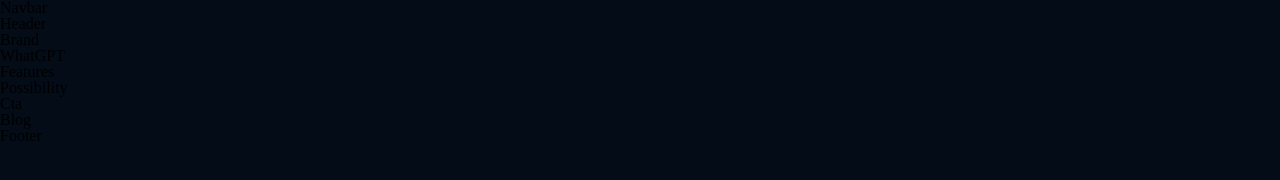
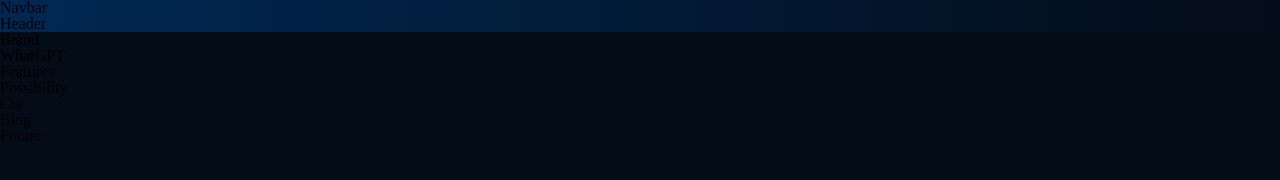
Before and after one commit to Kwonsongji/gpt1_jsm, a React app: page / in a window 1280 px wide. Built offline with nearby package versions, Linux system fonts and the light colour scheme.

Commit message:
gradient bg

```diff
--- a/src/App/index.css
+++ b/src/App/index.css
@@ -7,3 +7,28 @@
 body{
   background: var(--color-bg);
 }
+
+a {
+  color: unset;
+  text-decoration: none;
+}
+
+.gradient__bg{
+
+
+    /* ff 3.6+ */
+    background:-moz-radial-gradient(circle at 3% 25%, rgba(0, 40, 83, 1) 0%, rgba(4, 12, 24, 1) 100%);
+
+    /* safari 5.1+,chrome 10+ */
+    background:-webkit-radial-gradient(circle at 3% 25%, rgba(0, 40, 83, 1) 0%, rgba(4, 12, 24, 1) 100%);
+
+    /* opera 11.10+ */
+    background:-o-radial-gradient(circle at 3% 25%, rgba(0, 40, 83, 1) 0%, rgba(4, 12, 24, 1) 100%);
+
+    /* ie 10+ */
+    background:-ms-radial-gradient(circle at 3% 25%, rgba(0, 40, 83, 1) 0%, rgba(4, 12, 24, 1) 100%);
+
+    /* global 92%+ browsers support */
+    background:radial-gradient(circle at 3% 25%, rgba(0, 40, 83, 1) 0%, rgba(4, 12, 24, 1) 100%);
+
+}
```
